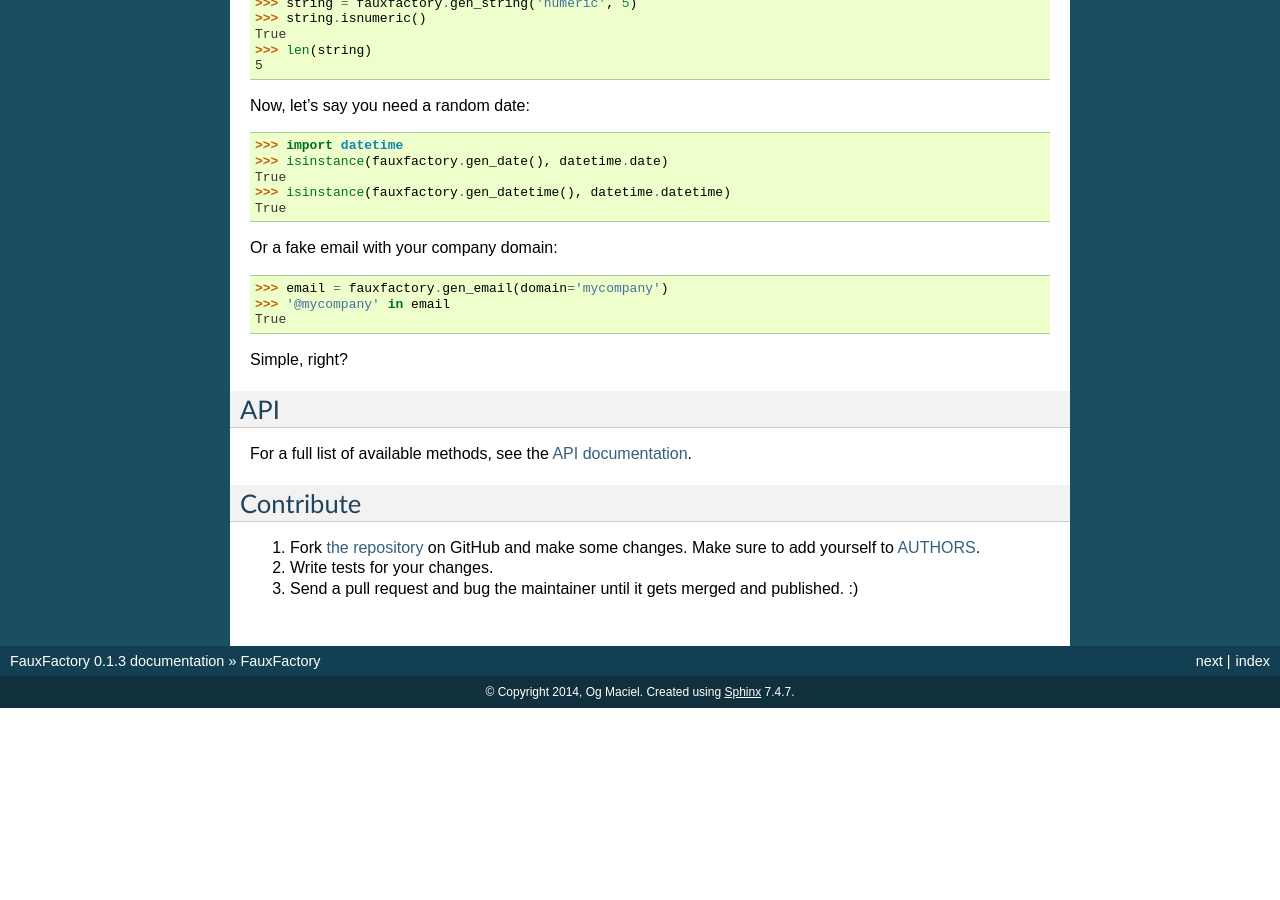
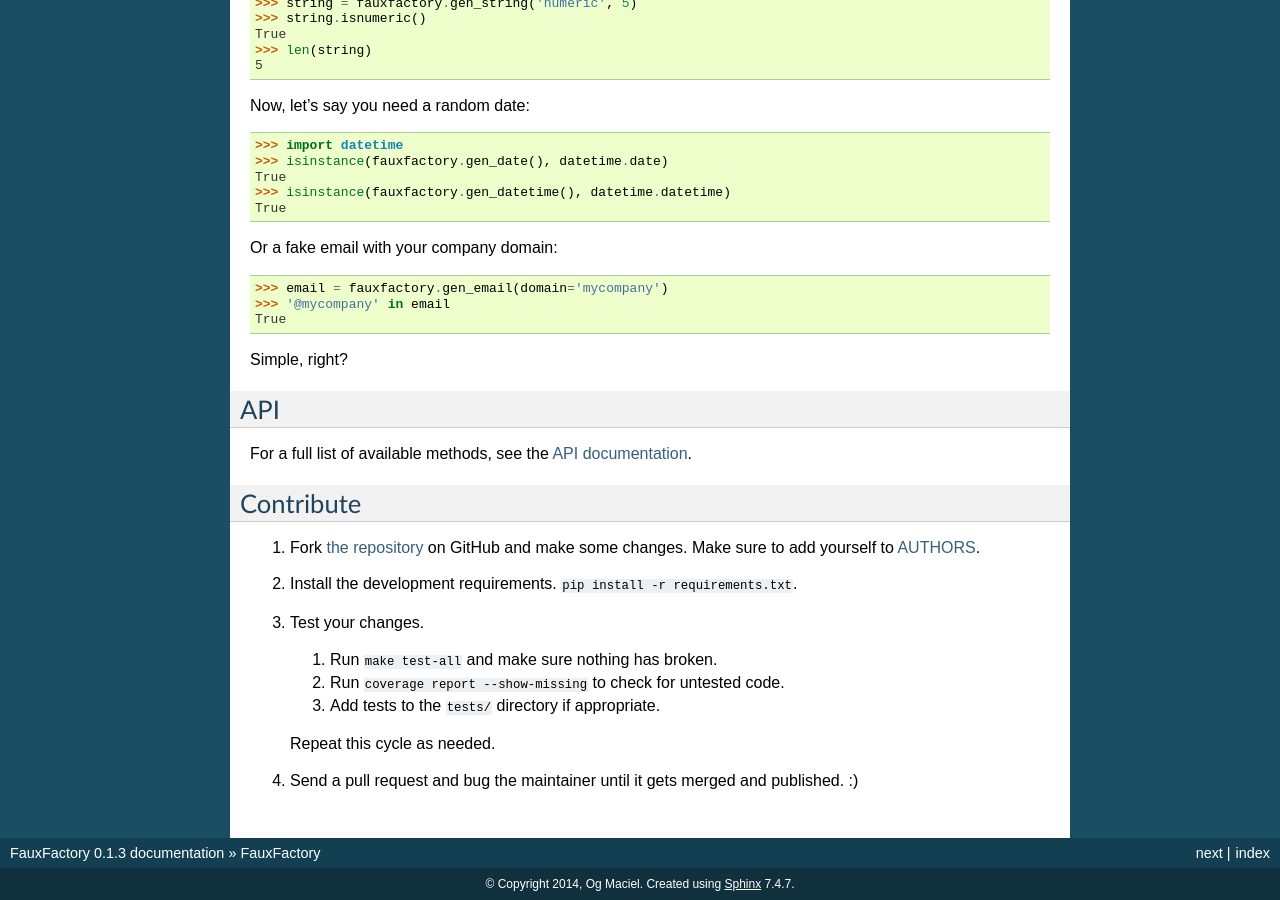
Before and after one commit to omaciel/fauxfactory, a Sphinx documentation site: the page built from docs/index.rst, in a window 1280 px wide and 900 px high, scrolled down 737 px. Built offline with Sphinx 7.4.7, drawn with Linux system fonts in a browser that asks for light colours; before the commit the page ends 1445 px from its top, so only the background shows below that.

Commit message:
Polish the testing process
Change how Travis executes tests:

* Make Travis install requirements from `requirements-optional.txt`. Formerly,
  Travis would install a set of requirements listed in `.travis.yml`.
* Make Travis run unit tests, collect coverage statistics and run doctests by
  calling make. Formerly, Travis executed unit tests and collected coverage
  statistics by executing a command listed in `.travis.yml`, and Travis did not
  execute doctests at all.

Update the makefile to support these changes.

* Add the command `test-all`.
* Trim down the command `test`.

Drop `docs/requirements.txt`, as it appears to be useless. Add
`requirements.txt`.

Flesh out the contribution guidelines in the readme.

```diff
--- a/docs/index.rst
+++ b/docs/index.rst
@@ -113,7 +113,15 @@
 
 #. Fork `the repository`_ on GitHub and make some changes. Make sure to add
    yourself to `AUTHORS`_.
-#. Write tests for your changes.
+#. Install the development requirements. ``pip install -r requirements.txt``.
+#.  Test your changes.
+
+    #. Run ``make test-all`` and make sure nothing has broken.
+    #. Run ``coverage report --show-missing`` to check for untested code.
+    #. Add tests to the ``tests/`` directory if appropriate.
+
+    Repeat this cycle as needed.
+
 #. Send a pull request and bug the maintainer until it gets merged and
    published. :)
 
--- /dev/null
+++ b/requirements-optional.txt
@@ -0,0 +1,3 @@
+coverage
+coveralls
+Sphinx
```
Also changed, not shown: docs/requirements.txt (deleted, +0 -9 lines), .travis.yml, 1 other file.
